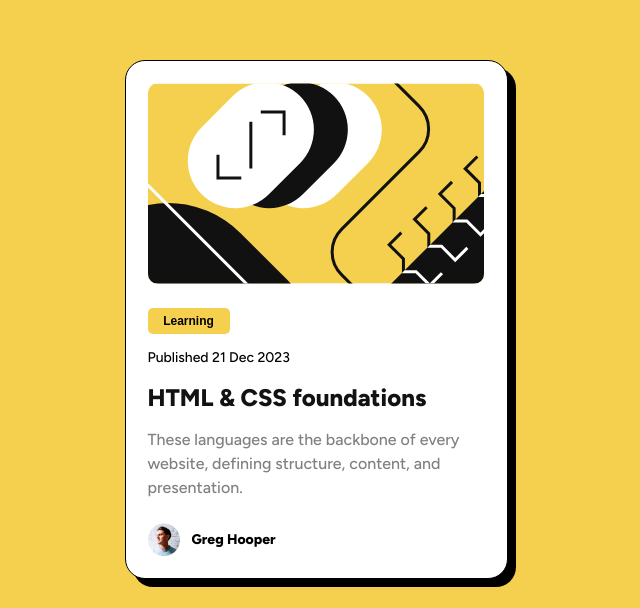
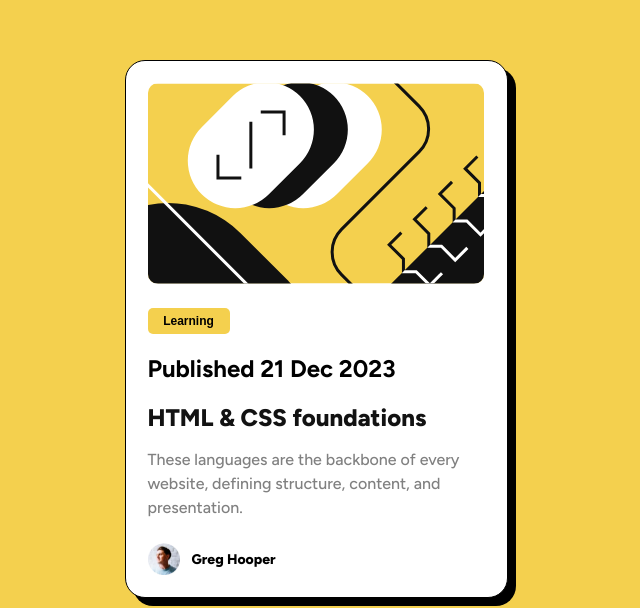
Before and after one commit to kalin-angelov/FM-Blog-Preview-Card, a plain HTML site: page index.html in a window 1280 px wide. Shown: the part 228-836 px from the top of the page, without its empty margins (324-964 px from the left). Drawn offline with Linux system fonts and the light colour scheme.

Commit message:
Update index.html

```diff
--- a/index.html
+++ b/index.html
@@ -12,7 +12,7 @@
 </head>
 <body>
     <main>
-        <article>
+        <article class="mainContainer">
             <div>
                 <svg
                     xmlns="http://www.w3.org/2000/svg"
@@ -49,7 +49,7 @@
 
 
             <button>Learning</button>
-            <data>Published 21 Dec 2023</data>
+            <h2>Published 21 Dec 2023</h2>
             <a href="#">HTML & CSS foundations</a>
             <p>
                 These languages are the backbone of every website, defining structure, content, and presentation.
```
